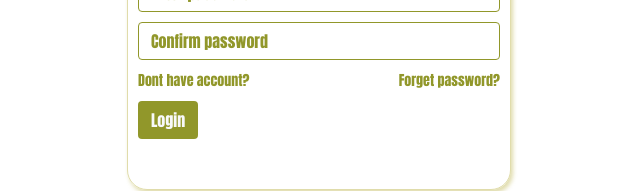
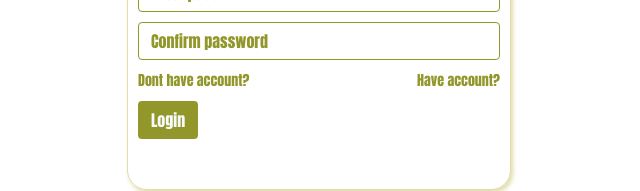
Before and after one commit to NIelsen-Mudaki/Book-A-Meal-Client, an Angular app: page /resetpassword in a window 1280 px wide. Shown: the part 222-413 px from the top of the page, without its empty margins (321-961 px from the left). Built offline with nearby package versions, Linux system fonts and the light colour scheme.

Commit message:
added rest password

```diff
--- a/src/app/resetpassword/resetpassword.component.html
+++ b/src/app/resetpassword/resetpassword.component.html
@@ -12,7 +12,7 @@
             <input type="password" name="confirmpassword" autocomplete="off" id="confirmpassword" class="form-control shadow-none" placeholder="Confirm password">
         </div>
         <div class="form-group flex_links">
-            <a routerLink="/signup">Dont have account?</a> <a routerLink="/resetpassword">Forget password?</a>
+            <a routerLink="/signup">Dont have account?</a> <a routerLink="/loin">Have account?</a>
         </div>
         <div class="form-group">
             <input type="submit" value="Login" id="submitbtn" class="btn text-light">
```
